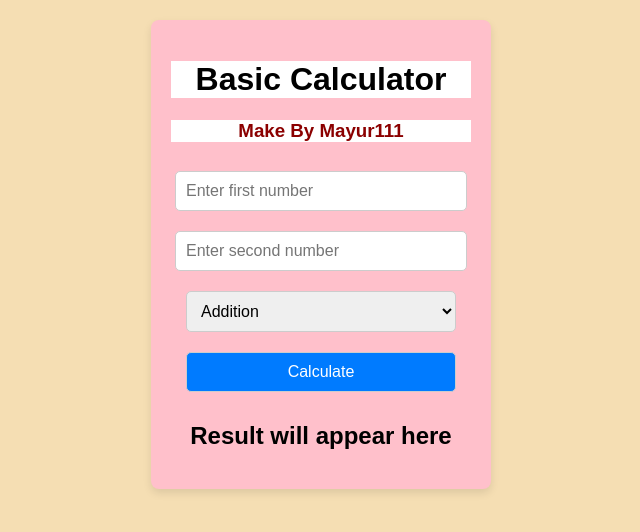
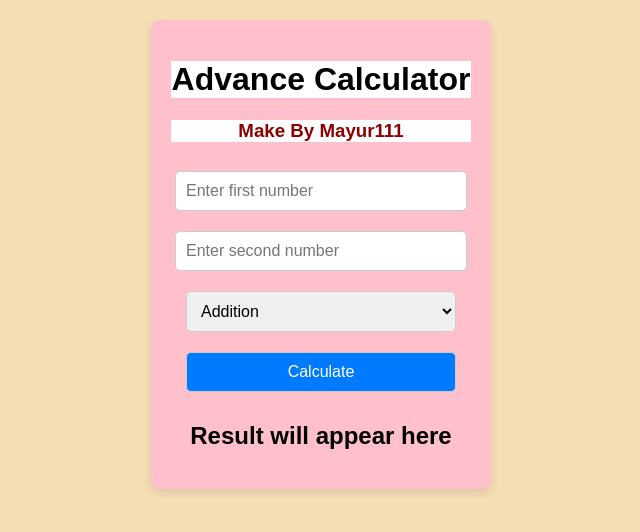
Before and after one commit to Mayur111ff/Basic-Calculator-, a plain HTML site: page index.html in a window 1280 px wide. Shown: the whole page, without its empty margins (319-959 px from the left). Drawn offline with Linux system fonts and the light colour scheme.

Commit message:
Update index.html

```diff
--- a/index.html
+++ b/index.html
@@ -8,7 +8,7 @@
 </head>
 <body>
     <div class="calculator">
-        <h1>Basic Calculator</h1>
+        <h1>Advance Calculator</h1>
         <h3>Make By Mayur111</h3>
         <!-- Input Fields -->
         <input type="number" id="num1" placeholder="Enter first number">
```
